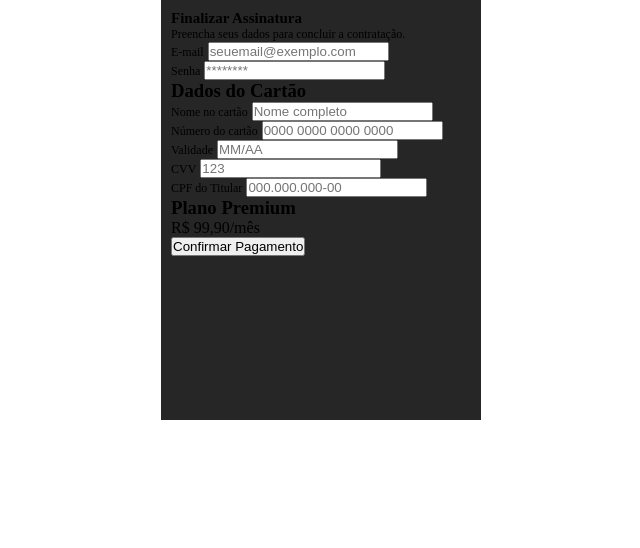
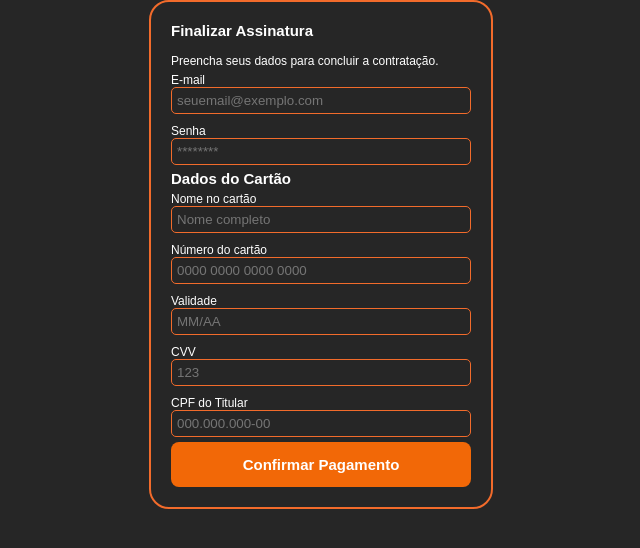
Before and after one commit to luisfelipe1663/rebut-titanFit, a plain HTML site: page pagamento.html in a window 1280 px wide. Shown: the whole page, without its empty margins (319-959 px from the left). Drawn offline with Linux system fonts and the light colour scheme.

Commit message:
atualização

```diff
--- a/pagamento.css
+++ /dev/null
@@ -1,25 +0,0 @@
-*{
-    margin: 0;
-    padding: 0;
-}
-.conteudo-pagamento{
-    display: flex;
-    flex-direction: column;
-    justify-content:center ;
-    align-items: center;
-}
-.titulo-pagamento{
-    font-size: 15px;
-}
-.pagamento-box p{
-    font-size: 12px;
-}
-.pagamento-box label{
-    font-size: 12px;
-}
-.pagamento-box {
-    width: 300px;
-    height: 400px;
-    padding: 10px;
-    background-color: #262626;
-}
--- a/pagamento.html
+++ b/pagamento.html
@@ -1,4 +1,4 @@
-<link rel="stylesheet" href="pagamento.css">
+<link rel="stylesheet" href="style.css">
 <section class="conteudo-pagamento">
 
     <div class="pagamento-box">
@@ -50,12 +50,9 @@
                 <input type="text" placeholder="000.000.000-00">
             </div>
 
-            <div class="resumo-plano">
-                <h3>Plano Premium</h3>
-                <span>R$ 99,90/mês</span>
-            </div>
 
-            <button class="btn-pagar" type="submit">
+
+            <button class="btn-pagamento" type="submit">
                 Confirmar Pagamento
             </button>
 
--- a/style.css
+++ b/style.css
@@ -1024,8 +1024,63 @@ button[type="submit"]:hover {
     font-size: 12px;
 }
 
-
-
+/*PAGAMENTO*/
+
+
+.conteudo-pagamento{
+    display: flex;
+    flex-direction: column;
+    justify-content: center;
+    align-items: center;
+}
+.conteudo-pagamento input{
+    color: #fff;
+}
+.titulo-pagamento{
+    font-size: 15px;
+    margin-bottom: 15px;
+}
+
+.pagamento-box p{
+    font-size: 12px;
+}
+
+.pagamento-box label{
+    font-size: 12px;
+}
+
+.pagamento-box{
+    width: 300px;
+    min-height: 400px;
+    padding: 20px;
+    background-color: #262626;
+    color: #fff;
+    border: 2px solid #f26b2b;
+    border-radius: 20px;
+}
+.caixa-pagamento{
+    display: flex;
+    flex-direction: column;
+    padding: 5px 0;
+}
+.caixa-pagamento input{
+    background-color: #262626;
+    padding: 5px;
+    border: 1px solid #f26b2b;
+    border-radius: 5px;
+
+}
+.btn-pagamento{
+    padding: 1px ;
+    border: none;
+    background-color: #f26b2b;
+    color: #fff;
+    border-radius: 5px;
+
+}
+.titulo-cartao{
+    font-size: 15px;
+}
 /*-----------------REPONSIVOS----------*/
 
 /*----------------------HOME-----------------*/
```
